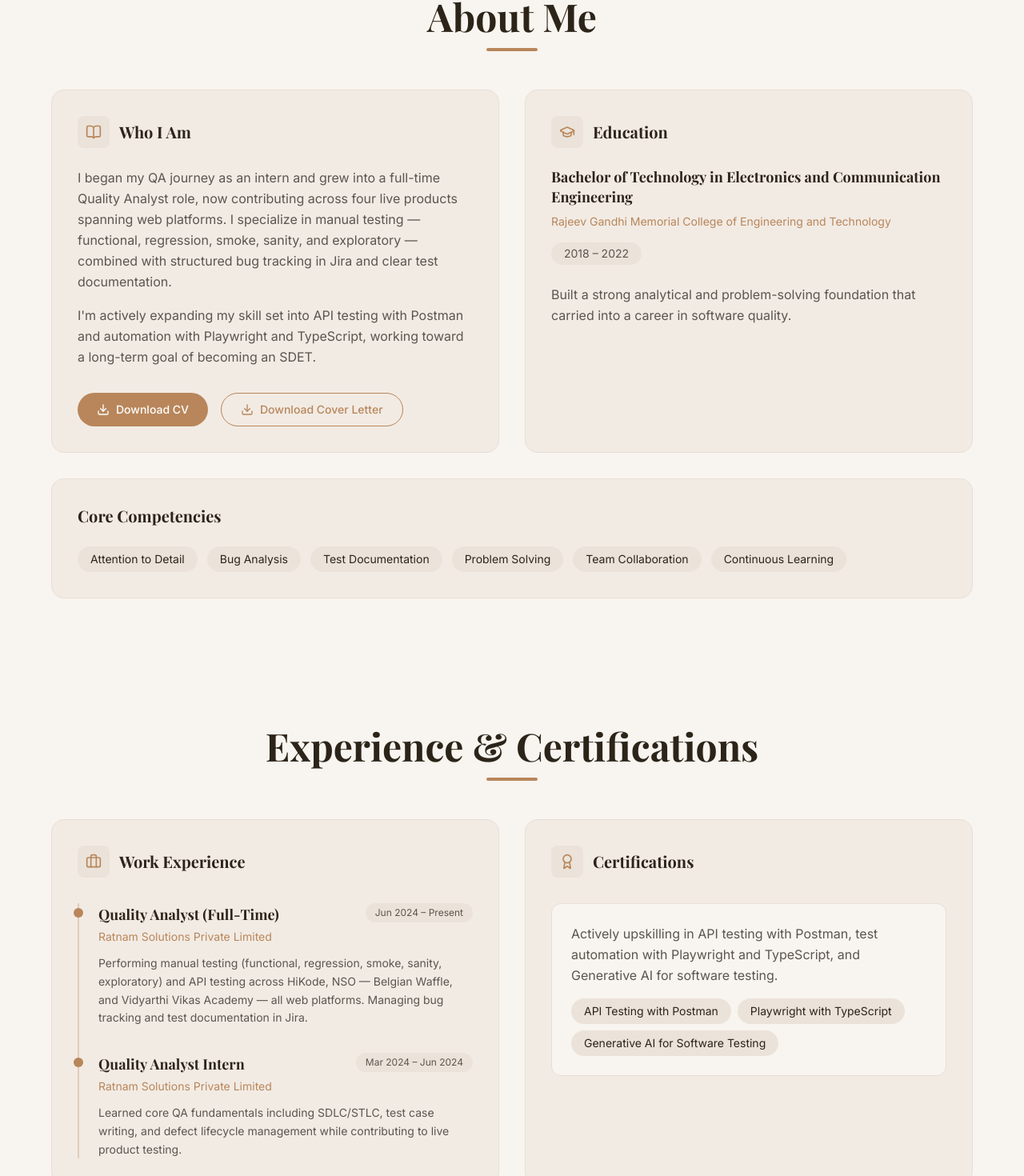
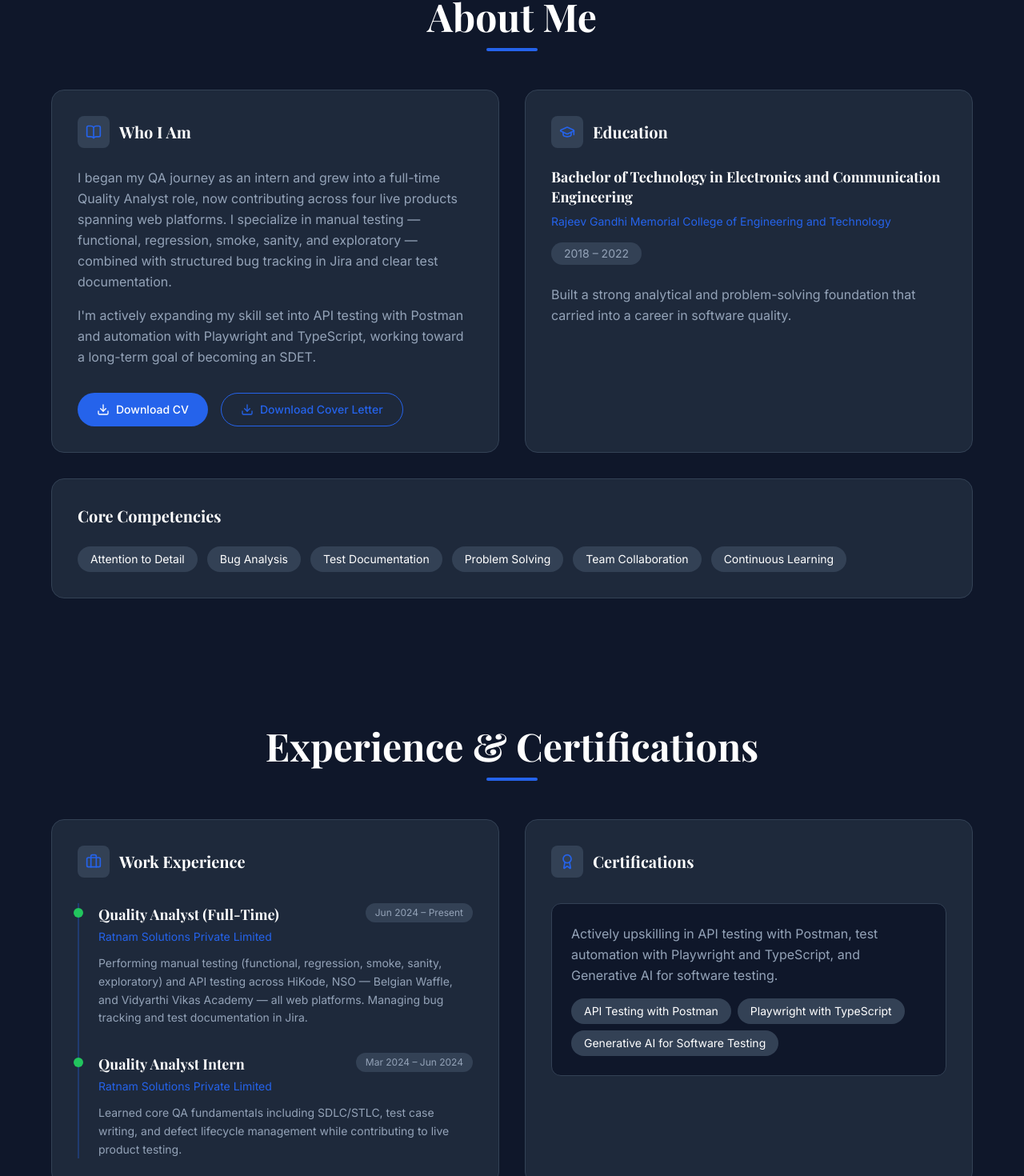
Before and after one commit to kishorekumarrasalay-02/kishorekumar-qa-portfolio, a Next.js app: page / in a window 1280 px wide. Shown: the part 884-2354 px from the top of the page at 80% size. Built offline with nearby package versions, Linux system fonts and the light colour scheme; a web font is replaced by a local one.

Commit message:
CSS Style

```diff
--- a/src/app/globals.css
+++ b/src/app/globals.css
@@ -1,19 +1,23 @@
 @import "tailwindcss";
 
 :root {
-  --background: #f8f4ef;
-  --foreground: #2c2419;
-  --accent: #b8865a;
-  --accent-light: #c9a07a;
-  --card: #f2ebe4;
-  --card-border: #e8dfd6;
-  --muted: #5c554f;
-  --tag-bg: #ebe3da;
+  --background: #0f172a;
+  --foreground: #ffffff;
+  --primary: #2563eb;
+  --primary-light: #3b82f6;
+  --accent: #22c55e;
+  --accent-light: #4ade80;
+  --card: #1e293b;
+  --card-border: #334155;
+  --muted: #94a3b8;
+  --tag-bg: #334155;
 }
 
 @theme inline {
   --color-background: var(--background);
   --color-foreground: var(--foreground);
+  --color-primary: var(--primary);
+  --color-primary-light: var(--primary-light);
   --color-accent: var(--accent);
   --color-accent-light: var(--accent-light);
   --color-card: var(--card);
--- a/src/components/About.tsx
+++ b/src/components/About.tsx
@@ -14,7 +14,7 @@ export default function About() {
         <div className="grid gap-8 md:grid-cols-2">
           <div className="rounded-2xl border border-card-border bg-card p-8">
             <div className="mb-6 flex items-center gap-3">
-              <div className="flex h-10 w-10 items-center justify-center rounded-lg bg-tag-bg text-accent">
+              <div className="flex h-10 w-10 items-center justify-center rounded-lg bg-tag-bg text-primary">
                 <BookOpen size={20} />
               </div>
               <h3 className="font-serif text-xl font-bold">
@@ -36,8 +36,8 @@ export default function About() {
                   download
                   className={`inline-flex items-center gap-2 rounded-full px-6 py-2.5 text-sm font-medium transition-opacity hover:opacity-90 ${
                     index === 0
-                      ? "bg-accent text-white"
-                      : "border border-accent text-accent hover:bg-accent/10"
+                      ? "bg-primary text-white"
+                      : "border border-primary text-primary hover:bg-primary/10"
                   }`}
                 >
                   <Download size={16} />
@@ -49,7 +49,7 @@ export default function About() {
 
           <div className="rounded-2xl border border-card-border bg-card p-8">
             <div className="mb-6 flex items-center gap-3">
-              <div className="flex h-10 w-10 items-center justify-center rounded-lg bg-tag-bg text-accent">
+              <div className="flex h-10 w-10 items-center justify-center rounded-lg bg-tag-bg text-primary">
                 <GraduationCap size={20} />
               </div>
               <h3 className="font-serif text-xl font-bold">
@@ -60,7 +60,7 @@ export default function About() {
             <h4 className="font-serif text-lg font-bold leading-snug">
               {about.education.degree}
             </h4>
-            <p className="mt-2 text-sm text-accent">{about.education.college}</p>
+            <p className="mt-2 text-sm text-primary">{about.education.college}</p>
             <span className="mt-4 inline-block rounded-full bg-tag-bg px-4 py-1 text-sm text-muted">
               {about.education.period}
             </span>
--- a/src/components/Contact.tsx
+++ b/src/components/Contact.tsx
@@ -28,7 +28,7 @@ export default function Contact() {
           {topCards.map((item) => {
             const content = (
               <>
-                <div className="mx-auto mb-4 flex h-12 w-12 items-center justify-center rounded-full bg-tag-bg text-accent">
+                <div className="mx-auto mb-4 flex h-12 w-12 items-center justify-center rounded-full bg-tag-bg text-primary">
                   <ContactIcon type={item.type} />
                 </div>
                 <p className="text-xs font-medium tracking-widest text-muted uppercase">
@@ -54,7 +54,7 @@ export default function Contact() {
 
         {locationCard && (
           <div className="mt-4 rounded-2xl border border-card-border bg-card p-8 text-center">
-            <div className="mx-auto mb-4 flex h-12 w-12 items-center justify-center rounded-full bg-tag-bg text-accent">
+            <div className="mx-auto mb-4 flex h-12 w-12 items-center justify-center rounded-full bg-tag-bg text-primary">
               <MapPin size={20} />
             </div>
             <p className="text-xs font-medium tracking-widest text-muted uppercase">
--- a/src/components/Experience.tsx
+++ b/src/components/Experience.tsx
@@ -14,7 +14,7 @@ export default function Experience() {
         <div className="grid gap-8 md:grid-cols-2">
           <div className="rounded-2xl border border-card-border bg-card p-8">
             <div className="mb-8 flex items-center gap-3">
-              <div className="flex h-10 w-10 items-center justify-center rounded-lg bg-tag-bg text-accent">
+              <div className="flex h-10 w-10 items-center justify-center rounded-lg bg-tag-bg text-primary">
                 <Briefcase size={20} />
               </div>
               <h3 className="font-serif text-xl font-bold">
@@ -22,7 +22,7 @@ export default function Experience() {
               </h3>
             </div>
 
-            <div className="relative space-y-8 border-l-2 border-accent/30 pl-6">
+            <div className="relative space-y-8 border-l-2 border-primary/30 pl-6">
               {experience.work.items.map((job) => (
                 <div key={job.title} className="relative">
                   <span className="absolute -left-[31px] top-1.5 h-3 w-3 rounded-full bg-accent" />
@@ -32,7 +32,7 @@ export default function Experience() {
                       {job.period}
                     </span>
                   </div>
-                  <p className="mt-1 text-sm text-accent">{job.company}</p>
+                  <p className="mt-1 text-sm text-primary">{job.company}</p>
                   <p className="mt-3 text-sm leading-relaxed text-muted">
                     {job.description}
                   </p>
@@ -43,7 +43,7 @@ export default function Experience() {
 
           <div className="rounded-2xl border border-card-border bg-card p-8">
             <div className="mb-8 flex items-center gap-3">
-              <div className="flex h-10 w-10 items-center justify-center rounded-lg bg-tag-bg text-accent">
+              <div className="flex h-10 w-10 items-center justify-center rounded-lg bg-tag-bg text-primary">
                 <Award size={20} />
               </div>
               <h3 className="font-serif text-xl font-bold">
--- a/src/components/Hero.tsx
+++ b/src/components/Hero.tsx
@@ -25,7 +25,7 @@ export default function Hero() {
         {site.name}
       </h1>
 
-      <p className="mt-3 font-serif text-xl text-accent md:text-2xl">
+      <p className="mt-3 font-serif text-xl text-primary md:text-2xl">
         {site.role}
       </p>
 
--- a/src/components/Navbar.tsx
+++ b/src/components/Navbar.tsx
@@ -43,7 +43,7 @@ export default function Navbar() {
         <a
           href="#home"
           onClick={() => handleNavClick("#home")}
-          className="font-serif text-2xl font-bold text-accent"
+          className="font-serif text-2xl font-bold text-primary"
         >
           {site.logo}
         </a>
@@ -63,7 +63,7 @@ export default function Navbar() {
                 >
                   {link.label}
                   {isActive && (
-                    <span className="absolute -bottom-1 left-0 h-0.5 w-full bg-accent" />
+                    <span className="absolute -bottom-1 left-0 h-0.5 w-full bg-primary" />
                   )}
                 </a>
               </li>
@@ -93,7 +93,7 @@ export default function Navbar() {
                     href={link.href}
                     onClick={() => handleNavClick(link.href)}
                     className={`block text-sm ${
-                      isActive ? "font-medium text-accent" : "text-muted"
+                      isActive ? "font-medium text-primary" : "text-muted"
                     }`}
                   >
                     {link.label}
--- a/src/components/PersonalProjects.tsx
+++ b/src/components/PersonalProjects.tsx
@@ -20,8 +20,8 @@ export default function PersonalProjects() {
                 <h3 className="font-serif text-2xl font-bold md:text-3xl">
                   {project.title}
                 </h3>
-                <span className="inline-flex items-center gap-2 rounded-full bg-amber-100 px-4 py-1.5 text-sm font-medium text-amber-800">
-                  <span className="h-2 w-2 rounded-full bg-amber-500" />
+                <span className="inline-flex items-center gap-2 rounded-full bg-accent/15 px-4 py-1.5 text-sm font-medium text-accent">
+                  <span className="h-2 w-2 rounded-full bg-accent" />
                   {project.status}
                 </span>
               </div>
--- a/src/components/SectionHeading.tsx
+++ b/src/components/SectionHeading.tsx
@@ -9,7 +9,7 @@ export default function SectionHeading({ title, subtitle }: SectionHeadingProps)
       <h2 className="font-serif text-4xl font-bold text-foreground md:text-5xl">
         {title}
       </h2>
-      <div className="mx-auto mt-4 h-1 w-16 rounded-full bg-accent" />
+      <div className="mx-auto mt-4 h-1 w-16 rounded-full bg-primary" />
       {subtitle && (
         <p className="mx-auto mt-6 max-w-2xl text-muted">{subtitle}</p>
       )}
--- a/src/components/Skills.tsx
+++ b/src/components/Skills.tsx
@@ -32,7 +32,7 @@ export default function Skills() {
                 className="rounded-2xl border border-card-border bg-card p-8"
               >
                 <div className="mb-6 flex items-center gap-3">
-                  <div className="flex h-10 w-10 items-center justify-center rounded-full bg-accent text-white">
+                  <div className="flex h-10 w-10 items-center justify-center rounded-full bg-primary text-white">
                     <Icon size={18} />
                   </div>
                   <h3 className="font-serif text-lg font-bold">{title}</h3>
```
